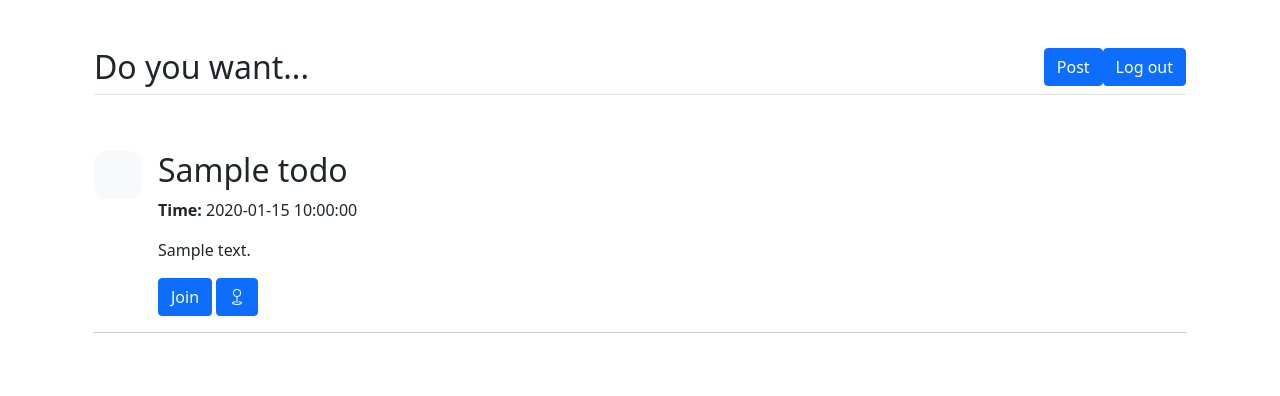
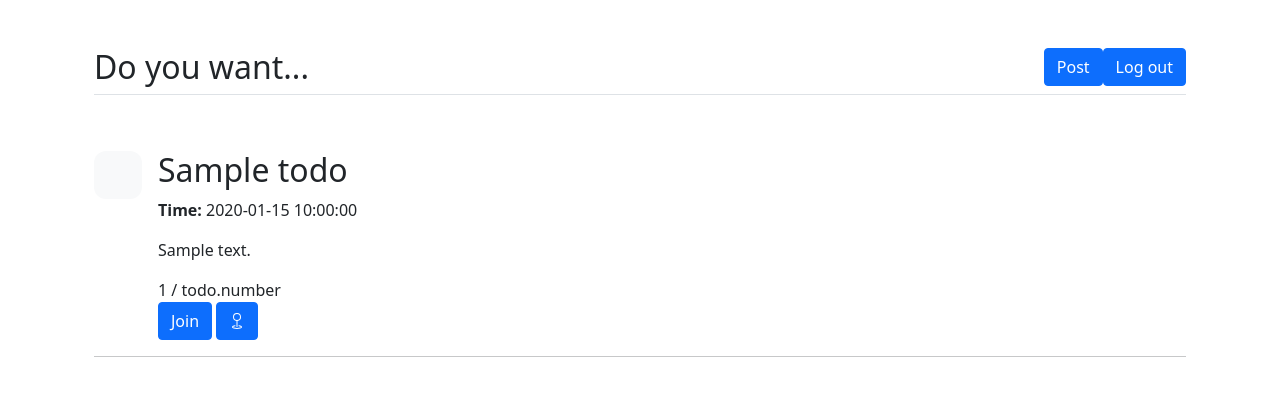
Before and after one commit to shanw25/hack110_https, a Flask app: template templates/index.html in a window 1280 px wide. Shown: the top 396 px of the page. Run offline with Flask 2, Linux system fonts and the light colour scheme; the template is opened without the code that fills it: most values are stand-ins (such as "Sample title", 1, 10 or a date in 2020).

Commit message:
Update dashboard participant count

```diff
--- a/templates/index.html
+++ b/templates/index.html
@@ -76,7 +76,10 @@
                 <h2>{{todo.title}}</h2>
               </div>
               <p><strong>Time: </strong>{{todo.time}}</p>
-                <p>{{todo.description}}</p>
+              <p>{{todo.description}}</p>
+              <div>
+                {{todo.participant_count}} / todo.number
+              </div>
               <div class="col d-flex align-items-start">
                 <a href="#" class="btn btn-primary">
                   Join
--- a/utility/helpers.py
+++ b/utility/helpers.py
@@ -17,6 +17,7 @@ class todo:
     # study, exercise, food, travel, chat, date, gaming
     host: User
     participants: list[User]
+    participant_count: int
 
 
     def __init__(self, id: int, title: str, description: str, time: str, location: str, number: int, tag: str = "#study", host: str = "", participants: list[str] = []):
@@ -29,3 +30,4 @@ class todo:
         self.tag = tag
         self.host = host
         self.participants = participants
+        self.participant_count = len(participants)
```
